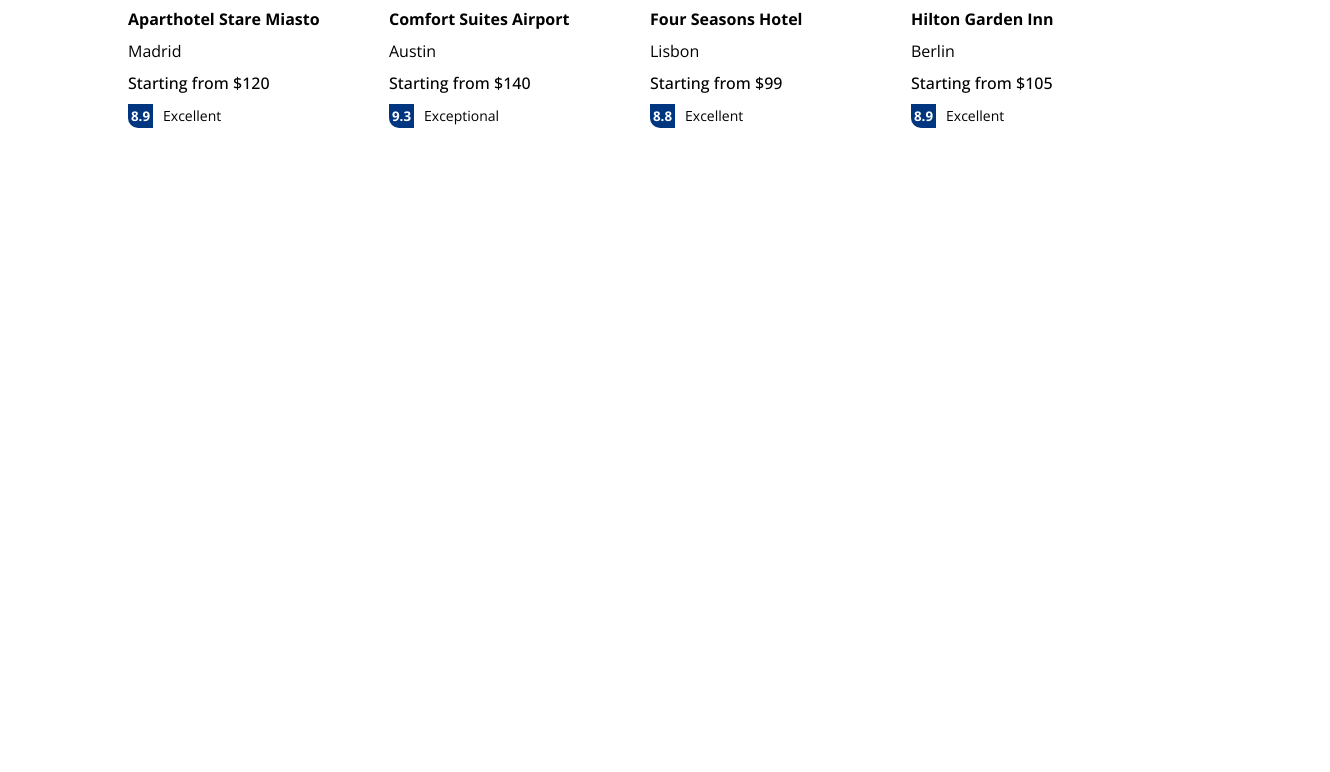
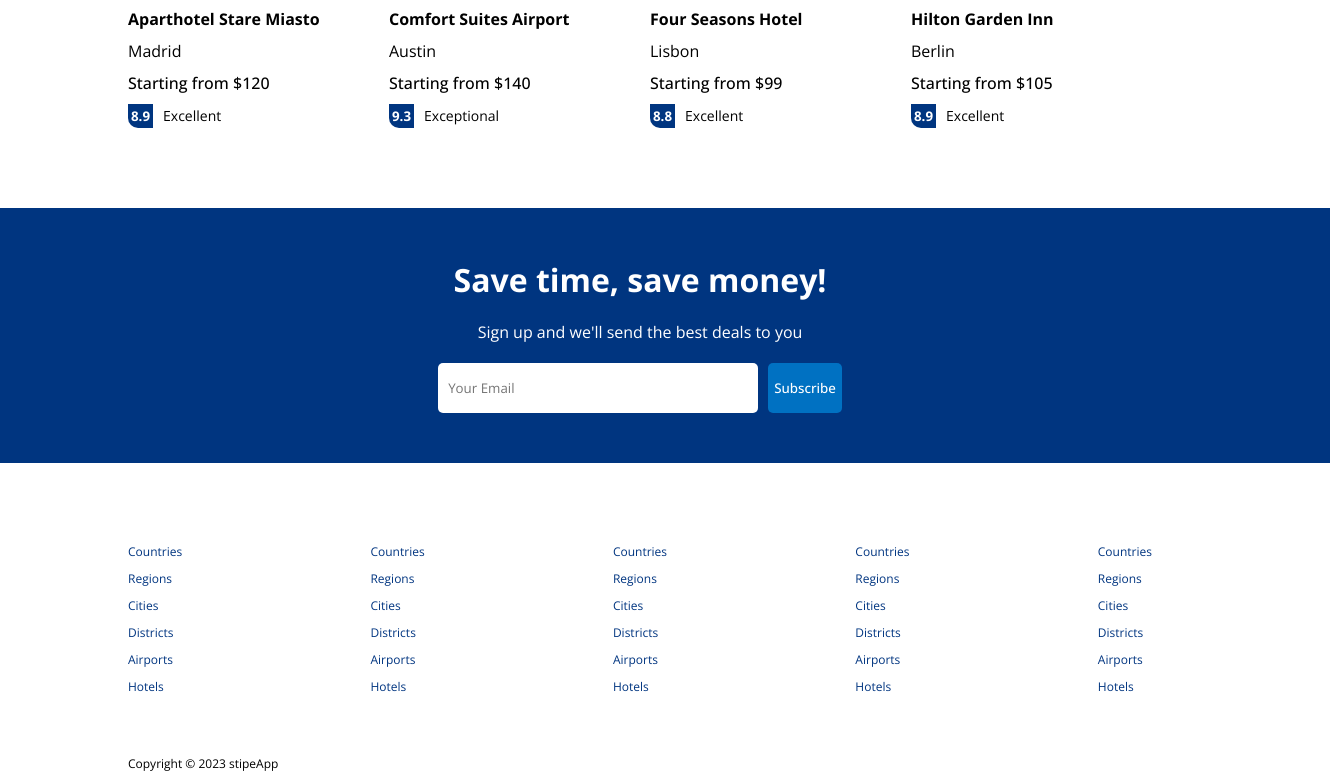
Before and after one commit to Stipe-Kurir/BookingApp-MERN-project, a React (Create React App) app: page / in a window 1280 px wide. Shown: the part 1209-1981 px from the top of the page, 1330 px wide, since content can reach past the window. Before the commit the page ends 1337 px from the top, so only its background shows below. Built offline with nearby package versions, Linux system fonts and the light colour scheme.

Commit message:
Email List component, React Footer design

```diff
--- /dev/null
+++ b/src/components/footer/Footer.js
@@ -0,0 +1,55 @@
+import React from 'react'
+import "./footer.css";
+
+
+const Footer = () => {
+  return (
+    <div className="footer">
+      <div className="fLists">
+        <ul className="fList">
+         <li className="fListItem">Countries</li>
+         <li className="fListItem">Regions</li>
+         <li className="fListItem">Cities</li>
+         <li className="fListItem">Districts</li>
+         <li className="fListItem">Airports</li>
+         <li className="fListItem">Hotels</li>
+        </ul>
+        <ul className="fList">
+         <li className="fListItem">Countries</li>
+         <li className="fListItem">Regions</li>
+         <li className="fListItem">Cities</li>
+         <li className="fListItem">Districts</li>
+         <li className="fListItem">Airports</li>
+         <li className="fListItem">Hotels</li>
+        </ul>
+        <ul className="fList">
+         <li className="fListItem">Countries</li>
+         <li className="fListItem">Regions</li>
+         <li className="fListItem">Cities</li>
+         <li className="fListItem">Districts</li>
+         <li className="fListItem">Airports</li>
+         <li className="fListItem">Hotels</li>
+        </ul>
+        <ul className="fList">
+         <li className="fListItem">Countries</li>
+         <li className="fListItem">Regions</li>
+         <li className="fListItem">Cities</li>
+         <li className="fListItem">Districts</li>
+         <li className="fListItem">Airports</li>
+         <li className="fListItem">Hotels</li>
+        </ul>
+        <ul className="fList">
+         <li className="fListItem">Countries</li>
+         <li className="fListItem">Regions</li>
+         <li className="fListItem">Cities</li>
+         <li className="fListItem">Districts</li>
+         <li className="fListItem">Airports</li>
+         <li className="fListItem">Hotels</li>
+        </ul>
+      </div>
+      <div className="fText">Copyright © 2023 stipeApp</div>
+    </div>
+  )
+}
+
+export default Footer;
--- /dev/null
+++ b/src/components/footer/footer.css
@@ -0,0 +1,20 @@
+.footer{
+    width:100%;
+    width:1024px;
+    font-size:12px;
+}
+.fLists{
+    width:100%;
+    display:flex;
+    justify-content: space-between;
+    margin-bottom:50px;
+}
+.fList{
+    list-style: none;
+    padding: 0;
+}
+.fListItem{
+    margin-bottom: 10px;
+    color: #003580;
+    cursor: pointer;
+}
--- /dev/null
+++ b/src/components/mailList/MailList.js
@@ -0,0 +1,18 @@
+import React from 'react'
+import "./mailList.css";
+
+
+const MailList = () => {
+  return (
+    <div className="mail">
+        <h1 className="mailTitle">Save time, save money!</h1>
+        <span className="mailDesc">Sign up and we'll send the best deals to you</span>
+        <div className="mailInputContainer">
+            <input type="text" placeholder="Your Email" />
+            <button>Subscribe</button>
+        </div>
+    </div>
+  )
+}
+
+export default MailList
--- /dev/null
+++ b/src/components/mailList/mailList.css
@@ -0,0 +1,28 @@
+.mail{
+    width:100%;
+    margin:50px;
+    background-color: #003580;
+    color:white;
+    display: flex;
+    flex-direction: column;
+    align-items: center;
+    gap:20px;
+    padding:50px;
+}
+.mailInputContainer>input{
+    width:300px;
+    height:30px;
+    padding:10px;
+    border:none;
+    margin-right: 10px;
+    border-radius: 5px;
+}
+.mailInputContainer>button{
+    height:50px;
+    background-color:#0071c2;
+    color: white;
+    font-weight: 500;
+    border:none;
+    border-radius: 5px;
+    cursor: pointer;
+}
--- a/src/pages/home/Home.js
+++ b/src/pages/home/Home.js
@@ -5,7 +5,8 @@
 import Featured from '../../components/featured/Featured';
 import PropertyList from '../../components/propertyList/PropertyList';
 import FeaturedProperties from '../../components/featuredProperties/FeaturedProperties';
-
+import MailList from '../../components/mailList/MailList';
+import Footer from "../../components/footer/Footer";
 
 const Home = () => {
   return (
@@ -20,6 +21,8 @@
         </div>
         <h1 className="homeTitle">Homes guests love</h1>
         <FeaturedProperties/>
+        <MailList />
+        <Footer />
       </div>
     </div>
   )
```
